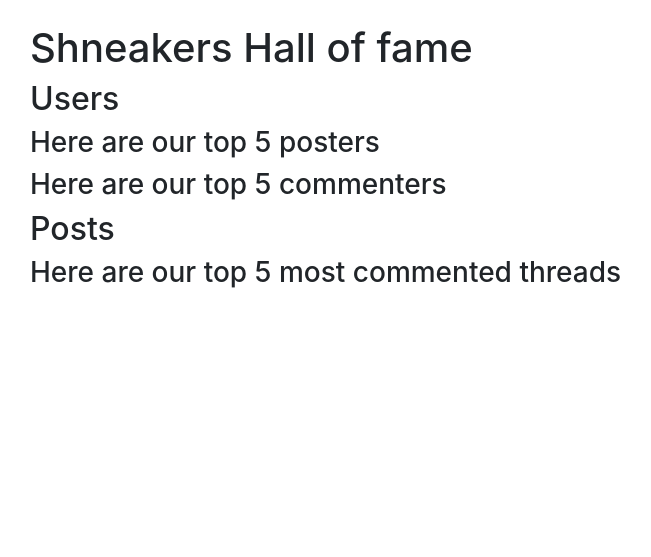
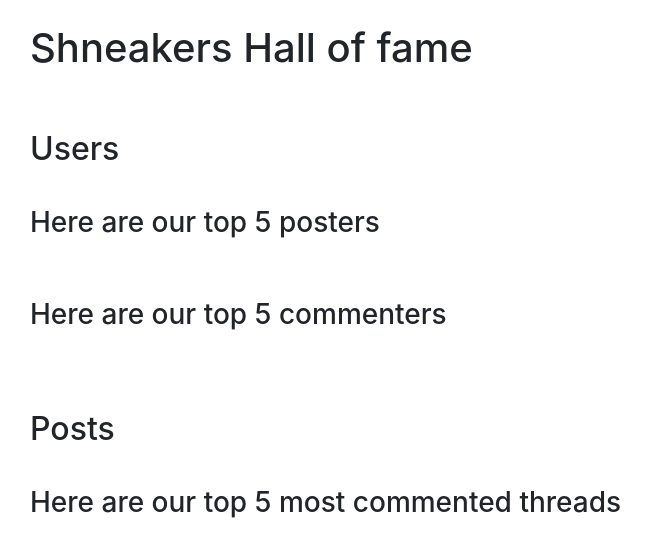
Before and after one commit to OlliJ5/Shneakers, a Flask app: page /statistics in a window 1280 px wide. Shown: the part 56-613 px from the top of the page, without its empty margins (55-706 px from the left). Run offline with Flask 2, Linux system fonts and the light colour scheme; data that the repository does not hold is empty; some libraries are stand-ins or nearby versions.

Commit message:
pieni ulkonäkö parannus

```diff
--- a/application/templates/statistics.html
+++ b/application/templates/statistics.html
@@ -2,12 +2,12 @@
 
 {% block body %}
 
-<h1>Shneakers Hall of fame</h1>
+<h1 style="padding-bottom: 50px">Shneakers Hall of fame</h1>
 
-<h2>Users</h2>
+<h2 style="padding-bottom: 30px">Users</h2>
 
 {% if leading_posters is defined %}
-<h3>
+<h3 style="padding-bottom: 20px">
   Here are our top 5 posters
 </h3>
 
@@ -26,7 +26,7 @@
 {% endif %}
 
 {% if leading_commenters is defined %}
-<h3>
+<h3 style="padding-top: 30px; padding-bottom: 20px">
   Here are our top 5 commenters
 </h3>
 
@@ -45,10 +45,10 @@
 {% endif %}
 
 
-<h2>Posts</h2>
+<h2 style="padding-top: 50px; padding-bottom: 30px">Posts</h2>
 
 {% if most_commented_threads is defined %}
-<h3>
+<h3 style="padding-bottom: 20px">
   Here are our top 5 most commented threads
 </h3>
 
```
